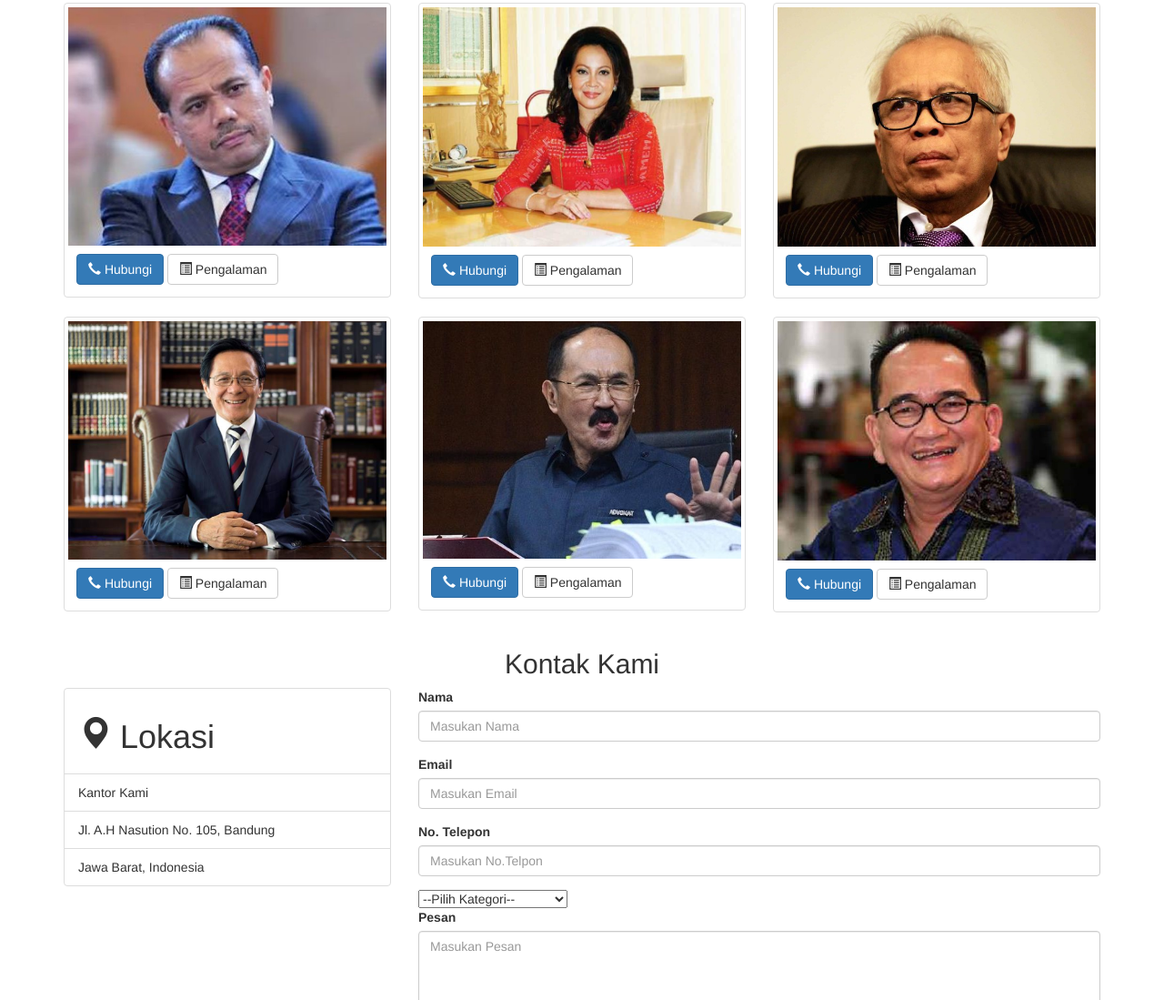
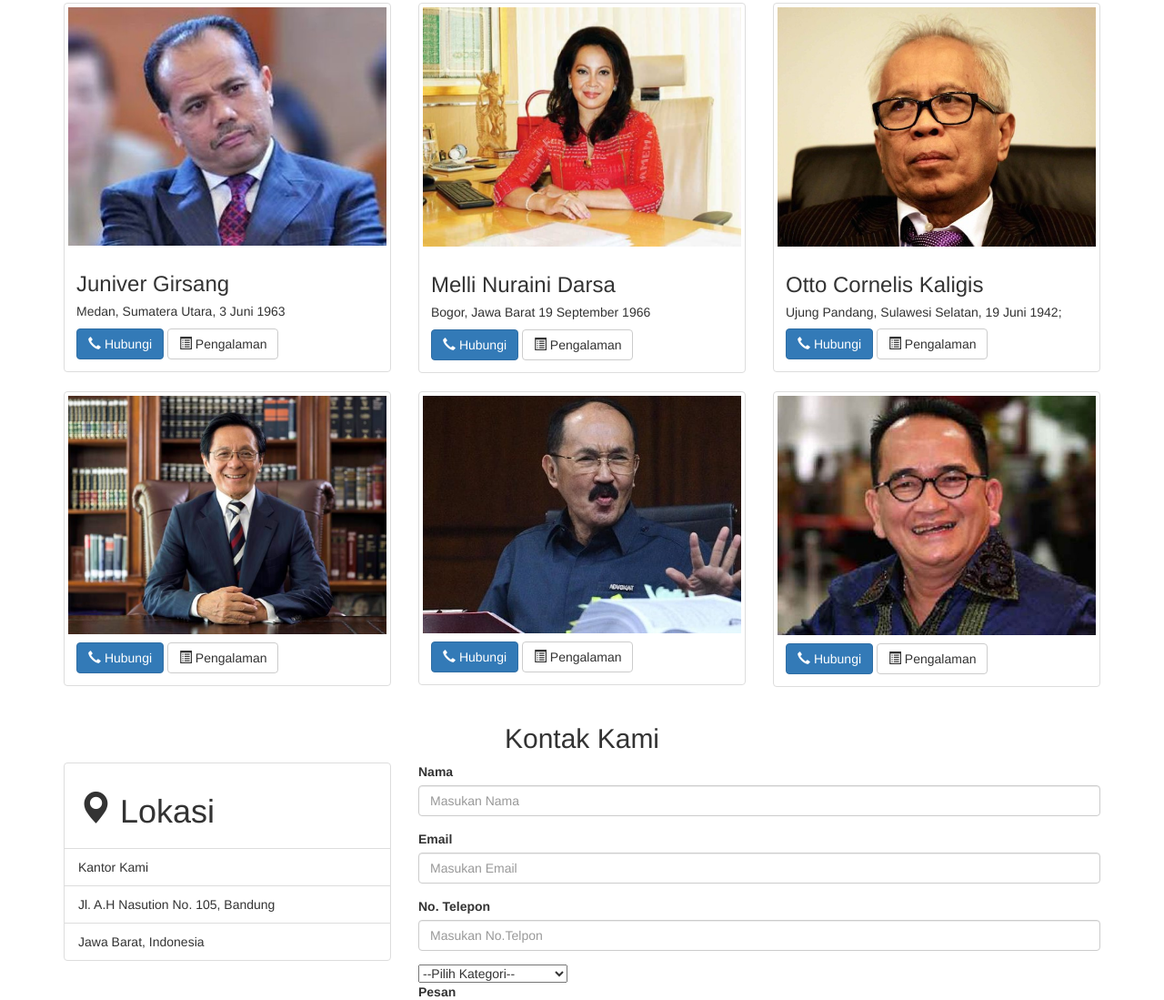
Before and after one commit to khotimkhotim/Project-PPAW, a plain HTML site: page index.html in a window 1280 px wide. Shown: the part 1245-2344 px from the top of the page at 91% size. Drawn offline with Linux system fonts and the light colour scheme.

Commit message:
bio pengacara

```diff
--- a/index.html
+++ b/index.html
@@ -185,6 +185,8 @@
             <div class="thumbnail">
               <img class="img-responsive" src="img/juni2.jpg">
               <div class="caption">
+                <h3>Juniver Girsang</h3>
+                <h5>Medan, Sumatera Utara, 3 Juni 1963</h5>
                 <a class="btn btn-primary"><i class="glyphicon glyphicon-earphone"></i> Hubungi</a>
                 <a class="btn btn-default"><i class="glyphicon glyphicon-list-alt"></i> Pengalaman</a>
               </div>
@@ -194,6 +196,8 @@
             <div class="thumbnail">
               <img class="img-responsive" src="img/meli2.jpg">
               <div class="caption">
+                <h3>Melli Nuraini Darsa</h3>
+                <h5>Bogor, Jawa Barat 19 September 1966</h5>
                 <a class="btn btn-primary"><i class="glyphicon glyphicon-earphone"></i> Hubungi</a>
                 <a class="btn btn-default"><i class="glyphicon glyphicon-list-alt"></i> Pengalaman</a>
               </div>
@@ -203,6 +207,8 @@
             <div class="thumbnail">
               <img class="img-responsive" src="img/oc.jpg">
               <div class="caption">
+                <h3>Otto Cornelis Kaligis</h3>
+                <h5> Ujung Pandang, Sulawesi Selatan, 19 Juni 1942;</h5>
                 <a class="btn btn-primary"><i class="glyphicon glyphicon-earphone"></i> Hubungi</a>
                 <a class="btn btn-default"><i class="glyphicon glyphicon-list-alt"></i> Pengalaman</a>
               </div>
```
